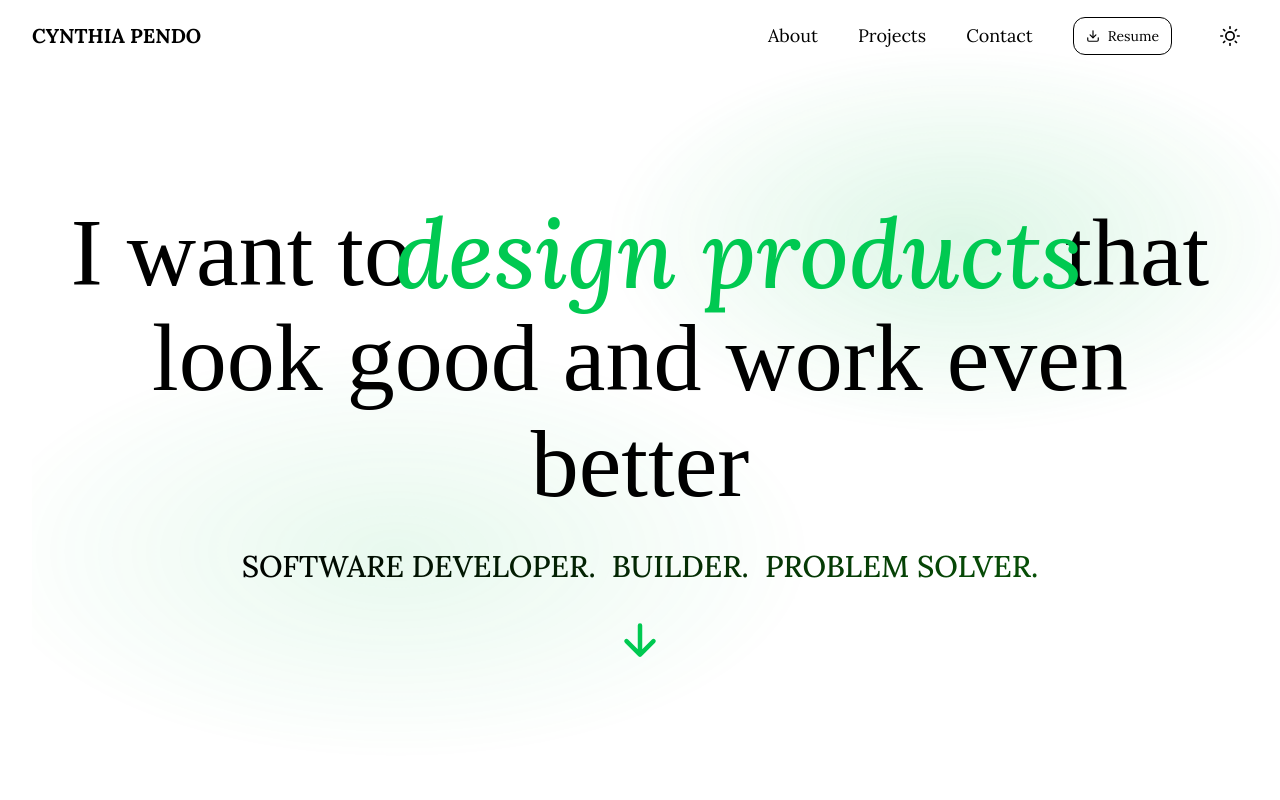
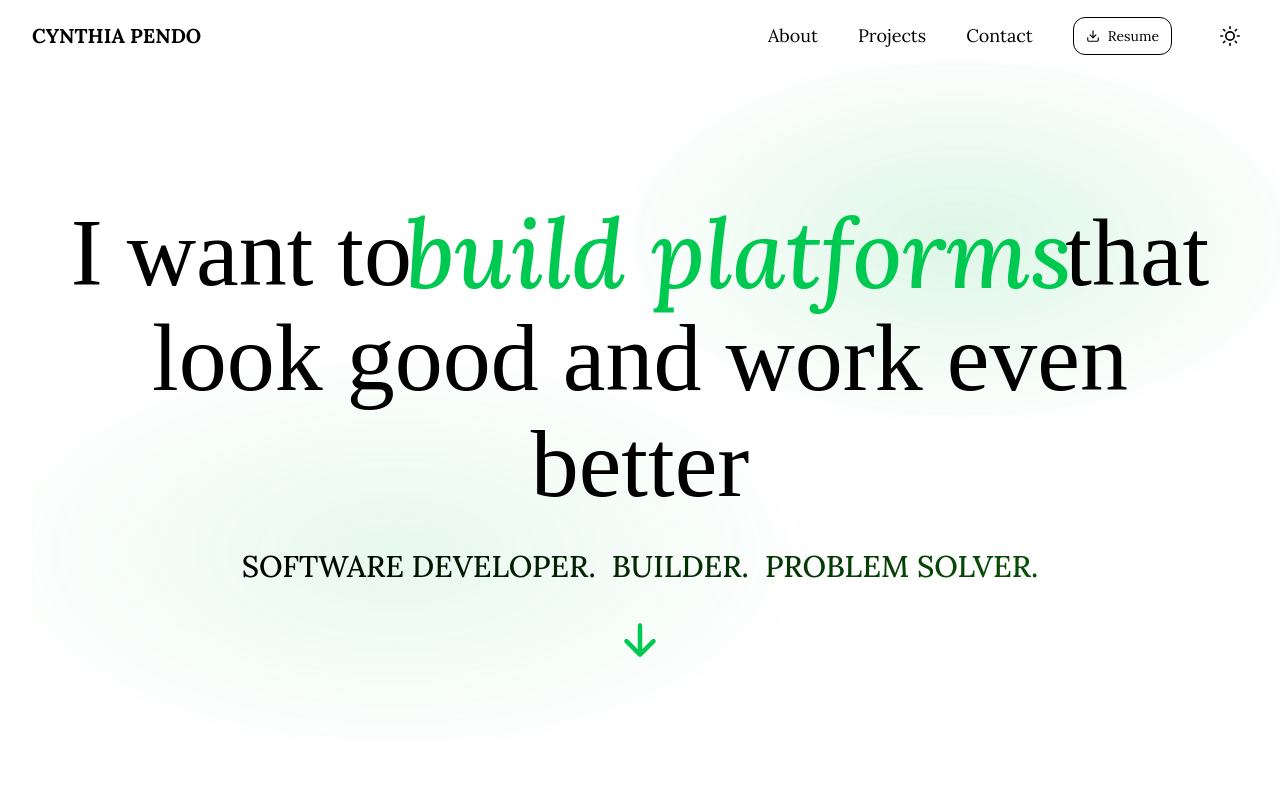
Before and after one commit to cpendo/portfolio, a React (Vite) app: page / in a window 1280 px wide. Shown: the top 800 px of the page. Built offline with nearby package versions, Linux system fonts and the light colour scheme; a web font is replaced by a local one.

Commit message:
feat: update projects screenshot and the hero page content

```diff
--- a/src/pages/home/sections/Hero.jsx
+++ b/src/pages/home/sections/Hero.jsx
@@ -1,7 +1,7 @@
 import { useEffect, useState } from "react";
 import { IoArrowDownOutline } from "react-icons/io5";
 
-const PHRASES = ["build platforms", "ship features", "design products"];
+const PHRASES = ["build platforms", "design products"];
 const ROTATION_MS = 2500;
 
 const Hero = () => {
```
Also changed, not shown: src/assets/homefit.png.
